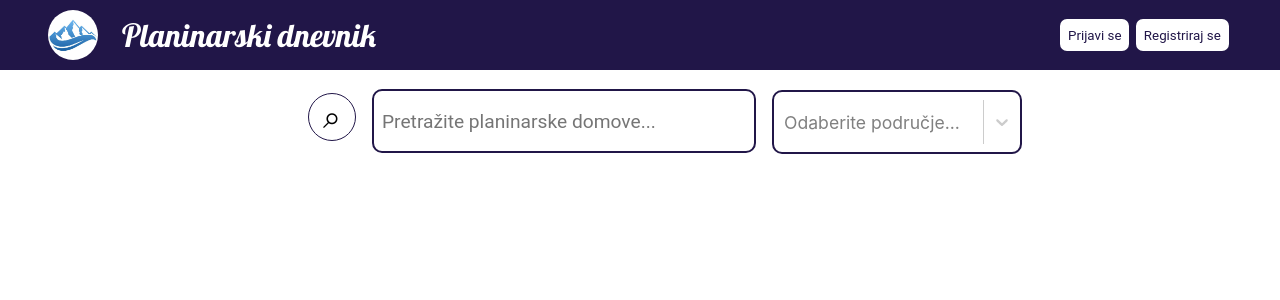
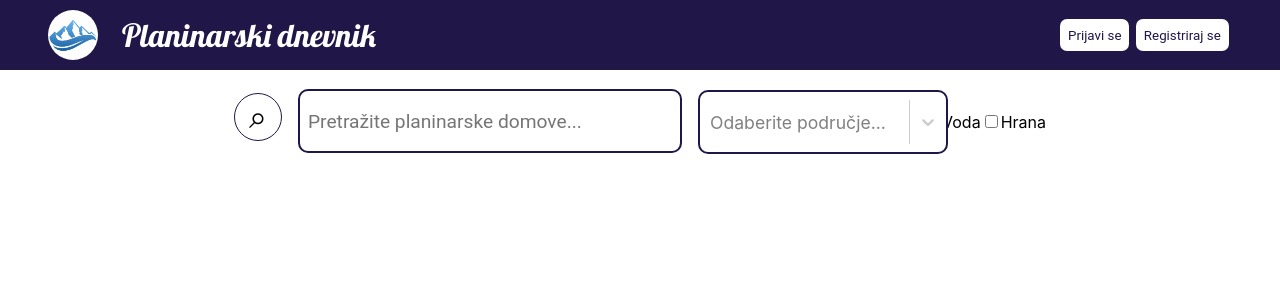
Before and after one commit to helen1c/Software_Engineering_RuntimeTerror, a React (Create React App) app in the folder IzvorniKod/frontend/: page /mountain-lodge/search in a window 1280 px wide. Shown: the top 300 px of the page. Built offline with nearby package versions, Linux system fonts and the light colour scheme; no server answers.

Commit message:
Improve css

```diff
--- a/IzvorniKod/frontend/package.json
+++ b/IzvorniKod/frontend/package.json
@@ -24,6 +24,7 @@
     "prettier": "^2.1.2",
     "react": "^16.14.0",
     "react-dom": "^16.14.0",
+    "react-multi-select-component": "^3.0.7",
     "react-redux": "^7.2.2",
     "react-router": "^5.2.0",
     "react-router-dom": "^5.2.0",
--- a/IzvorniKod/frontend/src/components/homepage/HomePage.tsx
+++ b/IzvorniKod/frontend/src/components/homepage/HomePage.tsx
@@ -10,7 +10,7 @@ export const HomePage = () => {
 
     return (
 
-        <body>
+        <>
 
         <main className="main">
             <div className="main-images">
@@ -23,7 +23,7 @@ export const HomePage = () => {
             </div>
         </main>
 
-        </body>
+        </>
 
     );
 
--- a/IzvorniKod/frontend/src/components/mountain-lodge/search/MountainLodgeSearch.css
+++ b/IzvorniKod/frontend/src/components/mountain-lodge/search/MountainLodgeSearch.css
@@ -73,6 +73,10 @@
     user-select: none !important;
 }
 
+.hill-select {
+    margin-right: 1.5rem;
+}
+
 @media screen and (max-width: 850px) {
 
     .hill-select >div {
@@ -86,3 +90,8 @@
     }
 
 }
+
+.multi-select-utilities {
+    min-width: 220px;
+    max-width: 220px;
+}
--- a/IzvorniKod/frontend/src/components/mountain-lodge/search/MountainLodgeSearch.tsx
+++ b/IzvorniKod/frontend/src/components/mountain-lodge/search/MountainLodgeSearch.tsx
@@ -47,6 +47,14 @@ export const MountainLodgeSearch = () => {
                             }
                             options={results}>
                         </Select>
+                        <div>
+                            <input type="checkbox" id="water" name="water"/>
+                                <label htmlFor="scales">Voda</label>
+                        </div>
+                        <div>
+                            <input type="checkbox" id="food" name="food"/>
+                            <label htmlFor="scales">Hrana</label>
+                        </div>
                     </Form>
 
                   );
```
Also changed, not shown: 1 other file (tests, documents, lock files or other folders).
